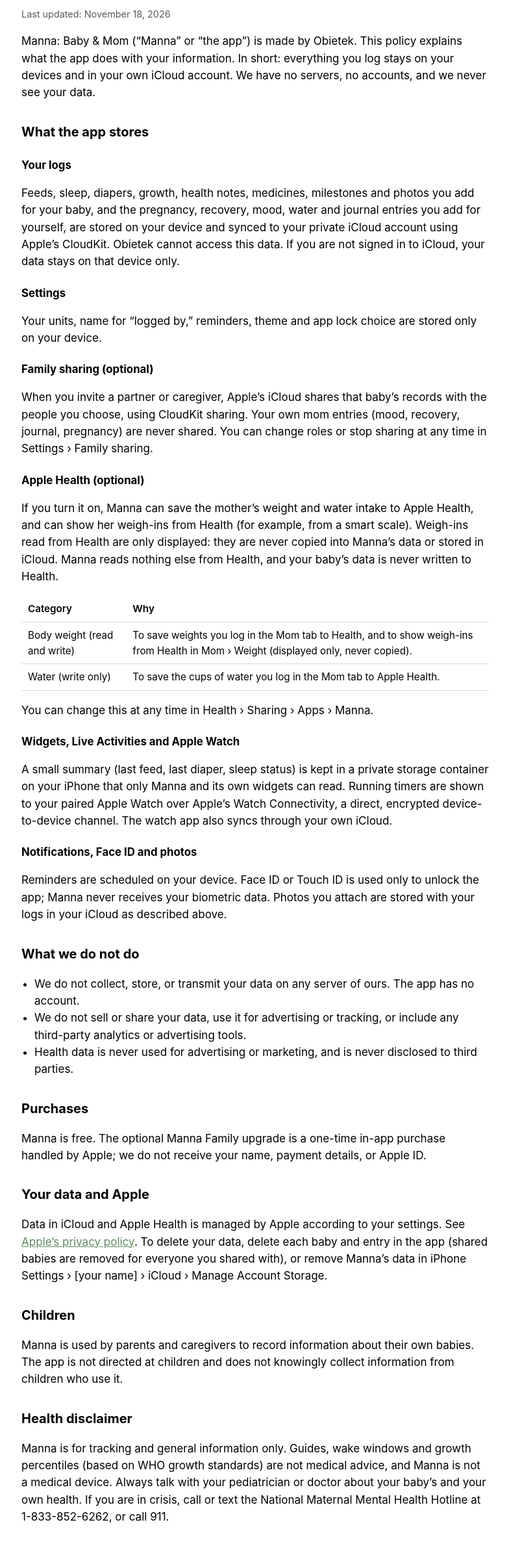
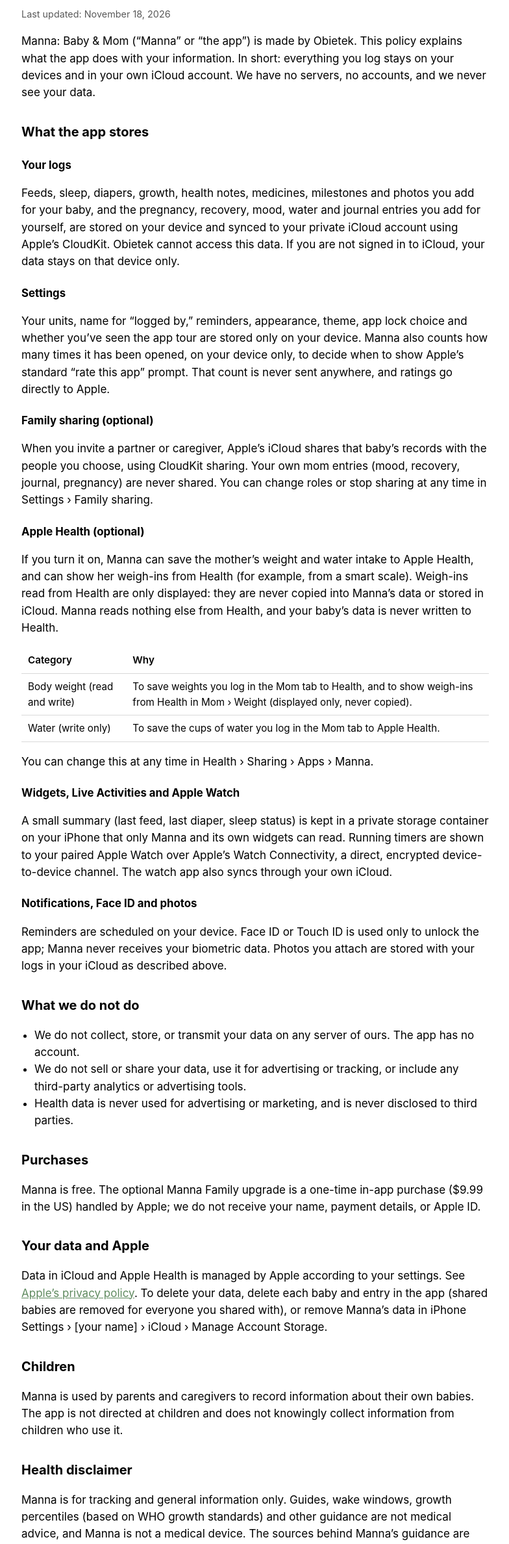
Before and after one commit to Obietek/manna, a plain HTML site: page privacy/index.html in a window 1280 px wide. Shown: the part 181-2557 px from the top of the page at 65% size, without its empty margins (247-1031 px from the left). Drawn offline with Linux system fonts and the light colour scheme.

Commit message:
Website: Manna Family features and one-time price, tour, sources, review prompt and 988 in privacy policy
Co-Authored-By: Claude Opus 5.5 <noreply@anthropic.com>
Claude-Session: https://claude.ai/code/session_01KRWL8msREWDL2xfQNkWhQX

```diff
--- a/privacy/index.html
+++ b/privacy/index.html
@@ -24,7 +24,7 @@
 <p>Feeds, sleep, diapers, growth, health notes, medicines, milestones and photos you add for your baby, and the pregnancy, recovery, mood, water and journal entries you add for yourself, are stored on your device and synced to your private iCloud account using Apple&rsquo;s CloudKit. Obietek cannot access this data. If you are not signed in to iCloud, your data stays on that device only.</p>
 
 <h3>Settings</h3>
-<p>Your units, name for &ldquo;logged by,&rdquo; reminders, theme and app lock choice are stored only on your device.</p>
+<p>Your units, name for &ldquo;logged by,&rdquo; reminders, appearance, theme, app lock choice and whether you&rsquo;ve seen the app tour are stored only on your device. Manna also counts how many times it has been opened, on your device only, to decide when to show Apple&rsquo;s standard &ldquo;rate this app&rdquo; prompt. That count is never sent anywhere, and ratings go directly to Apple.</p>
 
 <h3>Family sharing (optional)</h3>
 <p>When you invite a partner or caregiver, Apple&rsquo;s iCloud shares that baby&rsquo;s records with the people you choose, using CloudKit sharing. Your own mom entries (mood, recovery, journal, pregnancy) are never shared. You can change roles or stop sharing at any time in Settings &rsaquo; Family sharing.</p>
@@ -52,7 +52,7 @@
 </ul>
 
 <h2>Purchases</h2>
-<p>Manna is free. The optional Manna Family upgrade is a one-time in-app purchase handled by Apple; we do not receive your name, payment details, or Apple ID.</p>
+<p>Manna is free. The optional Manna Family upgrade is a one-time in-app purchase ($9.99 in the US) handled by Apple; we do not receive your name, payment details, or Apple ID.</p>
 
 <h2>Your data and Apple</h2>
 <p>Data in iCloud and Apple Health is managed by Apple according to your settings. See <a href="https://www.apple.com/legal/privacy/">Apple&rsquo;s privacy policy</a>. To delete your data, delete each baby and entry in the app (shared babies are removed for everyone you shared with), or remove Manna&rsquo;s data in iPhone Settings &rsaquo; [your name] &rsaquo; iCloud &rsaquo; Manage Account Storage.</p>
@@ -61,7 +61,7 @@
 <p>Manna is used by parents and caregivers to record information about their own babies. The app is not directed at children and does not knowingly collect information from children who use it.</p>
 
 <h2>Health disclaimer</h2>
-<p>Manna is for tracking and general information only. Guides, wake windows and growth percentiles (based on WHO growth standards) are not medical advice, and Manna is not a medical device. Always talk with your pediatrician or doctor about your baby&rsquo;s and your own health. If you are in crisis, call or text the National Maternal Mental Health Hotline at 1-833-852-6262, or call 911.</p>
+<p>Manna is for tracking and general information only. Guides, wake windows, growth percentiles (based on WHO growth standards) and other guidance are not medical advice, and Manna is not a medical device. The sources behind Manna&rsquo;s guidance are listed in the app under Settings &rsaquo; About Manna &rsaquo; Sources. Always talk with your pediatrician or doctor about your baby&rsquo;s and your own health. If you are struggling, call or text the National Maternal Mental Health Hotline at 1-833-852-6262. If you are in crisis, call or text 988, or call 911.</p>
 
 <h2>Changes</h2>
 <p>If this policy changes, the updated version will be posted on this page with a new date.</p>
```
Also changed, not shown: index.html (+4 -3 lines), support/index.html (+3 -0 lines).
